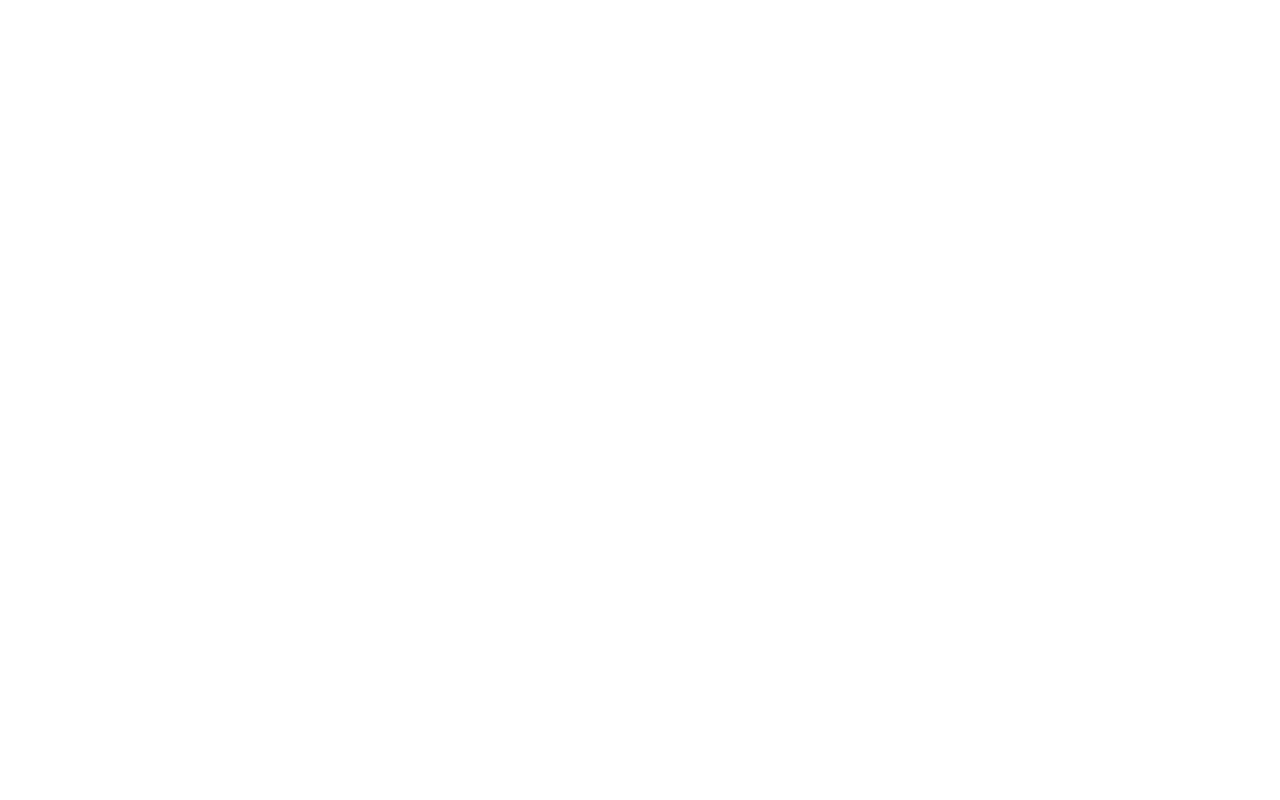
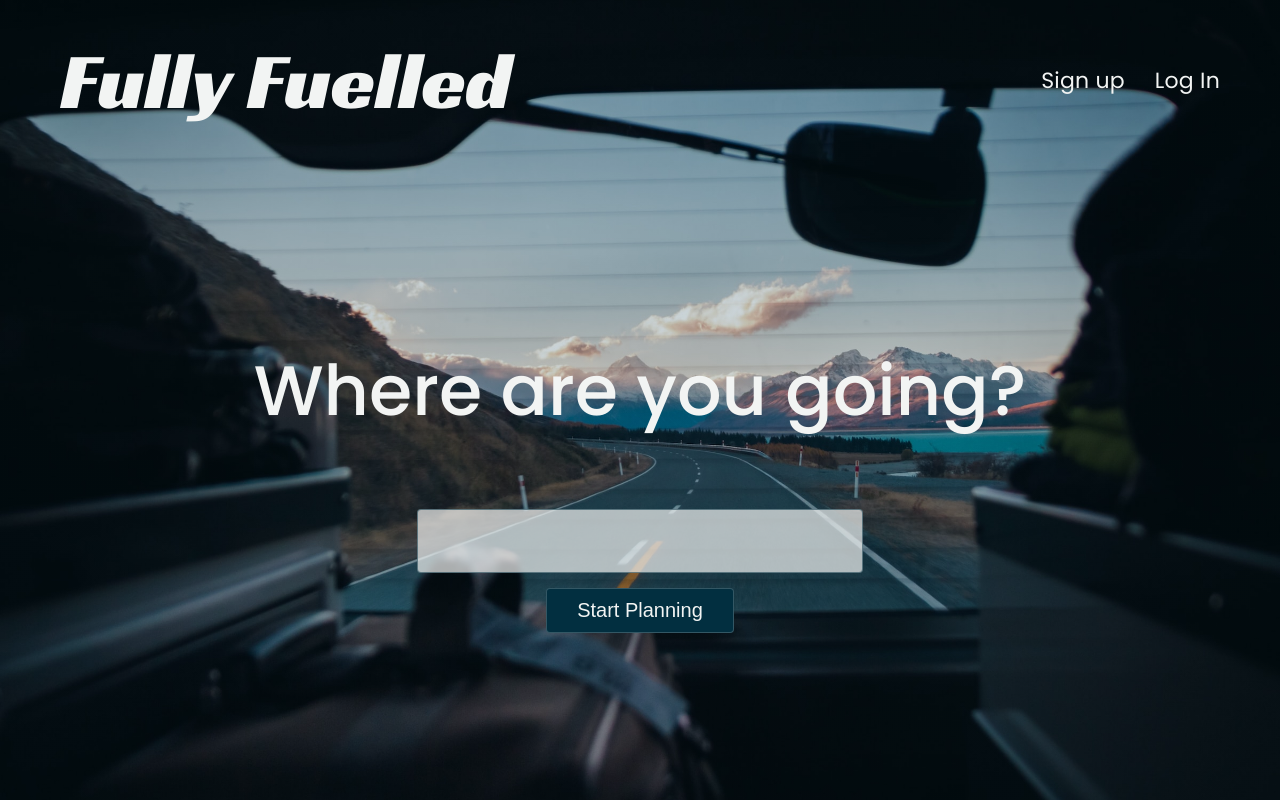
Before and after one commit to ryanmccloy/FullyFuelled, a plain HTML site: page index.html in a window 1280 px wide. Drawn offline with Linux system fonts and the light colour scheme.

Commit message:
Initial Styling

```diff
--- a/index.html
+++ b/index.html
@@ -7,5 +7,22 @@
     <script defer src="js/Controller.js"></script>
     <title>Fully Fuelled</title>
   </head>
-  <body></body>
+  <body>
+    <section class="hero">
+      <div class="container">
+        <div class="nav-bar">
+          <div class="logo">Fully Fuelled</div>
+          <div class="nav-links">
+            <a href="#" class="nav-bar-link">Sign up</a>
+            <a href="#" class="nav-bar-link">Log In</a>
+          </div>
+        </div>
+        <h1 class="hero-heading">Where are you going?</h1>
+        <form class="search-form">
+          <input class="search-bar" type="text" name="location" />
+          <button class="search-button" type="submit">Start Planning</button>
+        </form>
+      </div>
+    </section>
+  </body>
 </html>
--- a/styles.css
+++ b/styles.css
@@ -0,0 +1,114 @@
+/* Fonts */
+@import url("https://fonts.googleapis.com/css2?family=Racing+Sans+One&display=swap");
+@import url("https://fonts.googleapis.com/css2?family=Poppins:ital,wght@0,100;0,200;0,300;0,400;0,500;0,600;0,700;0,800;1,100;1,200;1,300;1,400;1,500;1,600;1,700;1,800&family=Racing+Sans+One&display=swap");
+
+body {
+  margin: 0;
+  padding: 0;
+  font-family: Poppins, sans-serif;
+  font-size: 16px;
+  font-weight: 400;
+}
+
+.hero {
+  width: 100vw;
+  height: 100vh;
+  max-height: 1600px;
+  max-width: 2400px;
+  min-height: 800px;
+  background-image: linear-gradient(rgba(2, 47, 64, 0.2), rgba(2, 47, 64, 0.2)),
+    url(img/hero-pic.jpg);
+  background-size: auto, cover;
+  background-position: 0;
+}
+
+.container {
+  max-width: 1600px;
+  margin-left: auto;
+  margin-right: auto;
+  padding-left: 60px;
+  padding-right: 60px;
+}
+
+.nav-bar {
+  display: flex;
+  align-items: center;
+  justify-content: space-between;
+  padding-top: 30px;
+}
+
+.logo {
+  color: #f2f4f3;
+  margin-top: 0;
+  font-family: Racing Sans One, sans-serif;
+  font-size: 80px;
+  line-height: 101px;
+}
+
+.nav-bar-link {
+  color: #f2f4f3;
+  letter-spacing: 0.22px;
+  font-size: 22px;
+  font-weight: 400;
+  text-decoration: none;
+}
+
+.nav-links {
+  display: flex;
+  justify-content: space-between;
+  grid-column-gap: 30px;
+  grid-row-gap: 30px;
+}
+
+.hero-heading {
+  color: #f2f4f3;
+  text-align: center;
+  margin-top: 200px;
+  font-size: 70px;
+  font-weight: 500;
+  line-height: 120px;
+}
+
+.search-form {
+  display: flex;
+  flex-direction: column;
+  justify-content: space-between;
+  align-items: center;
+  grid-column-gap: 15px;
+  grid-row-gap: 15px;
+  margin-top: 30px;
+}
+
+.search-bar {
+  width: 440px;
+  height: 60px;
+  color: #022140;
+  text-align: center;
+  background-color: rgba(242, 244, 243, 0.7);
+  border: 1px solid rgba(2, 47, 64, 0.5);
+  border-radius: 4px;
+  font-size: 26px;
+}
+
+.search-bar:focus {
+  outline: none;
+}
+
+.search-button {
+  color: #f2f4f3;
+  background-color: #022f40;
+  border: 1px solid rgba(242, 244, 243, 0.2);
+  border-radius: 4px;
+  padding: 10px 30px;
+  font-size: 20px;
+  display: block;
+  cursor: pointer;
+}
+
+/* Media Queries */
+
+@media screen and (max-width: 991px) {
+  .hero {
+    min-height: 800px;
+  }
+}
```
